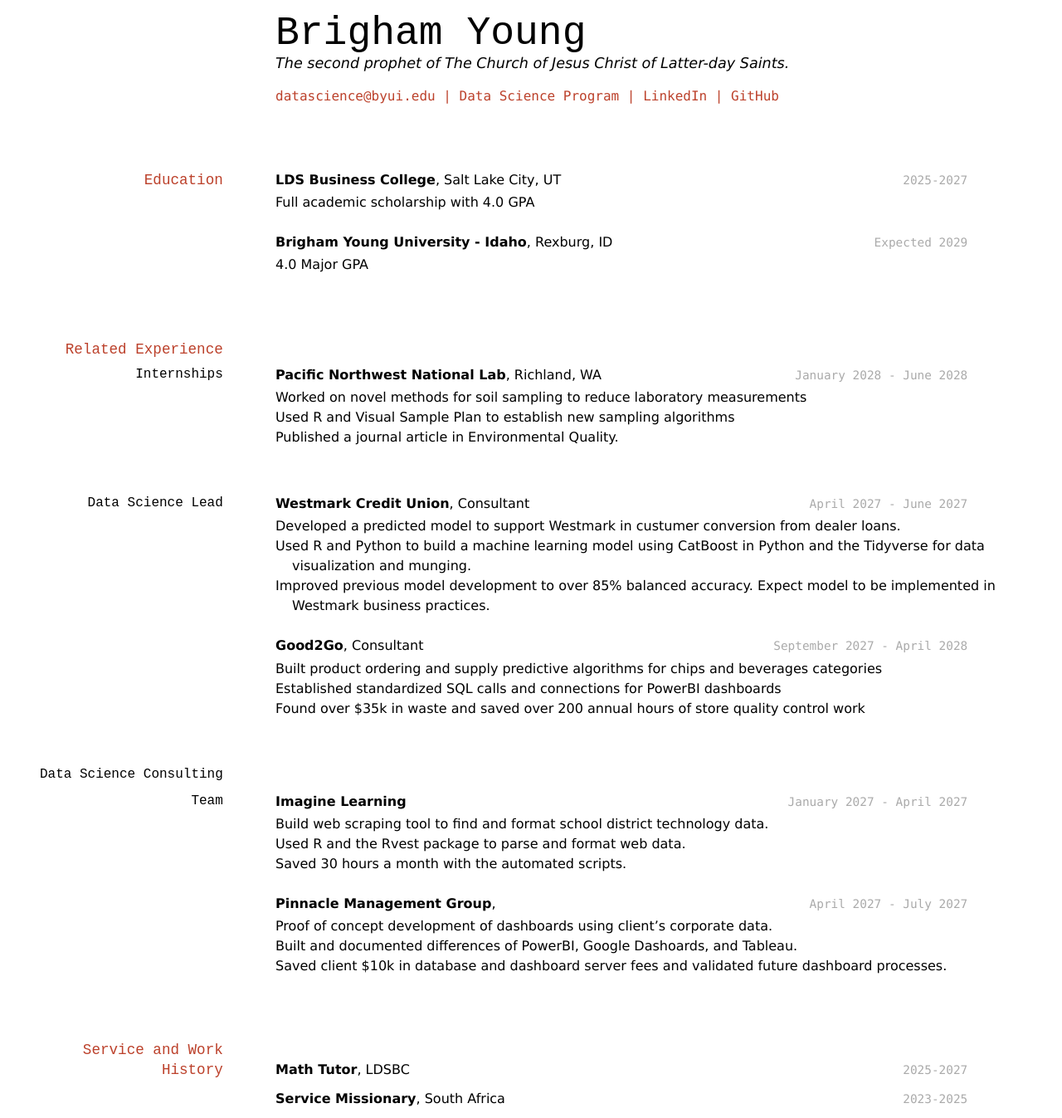
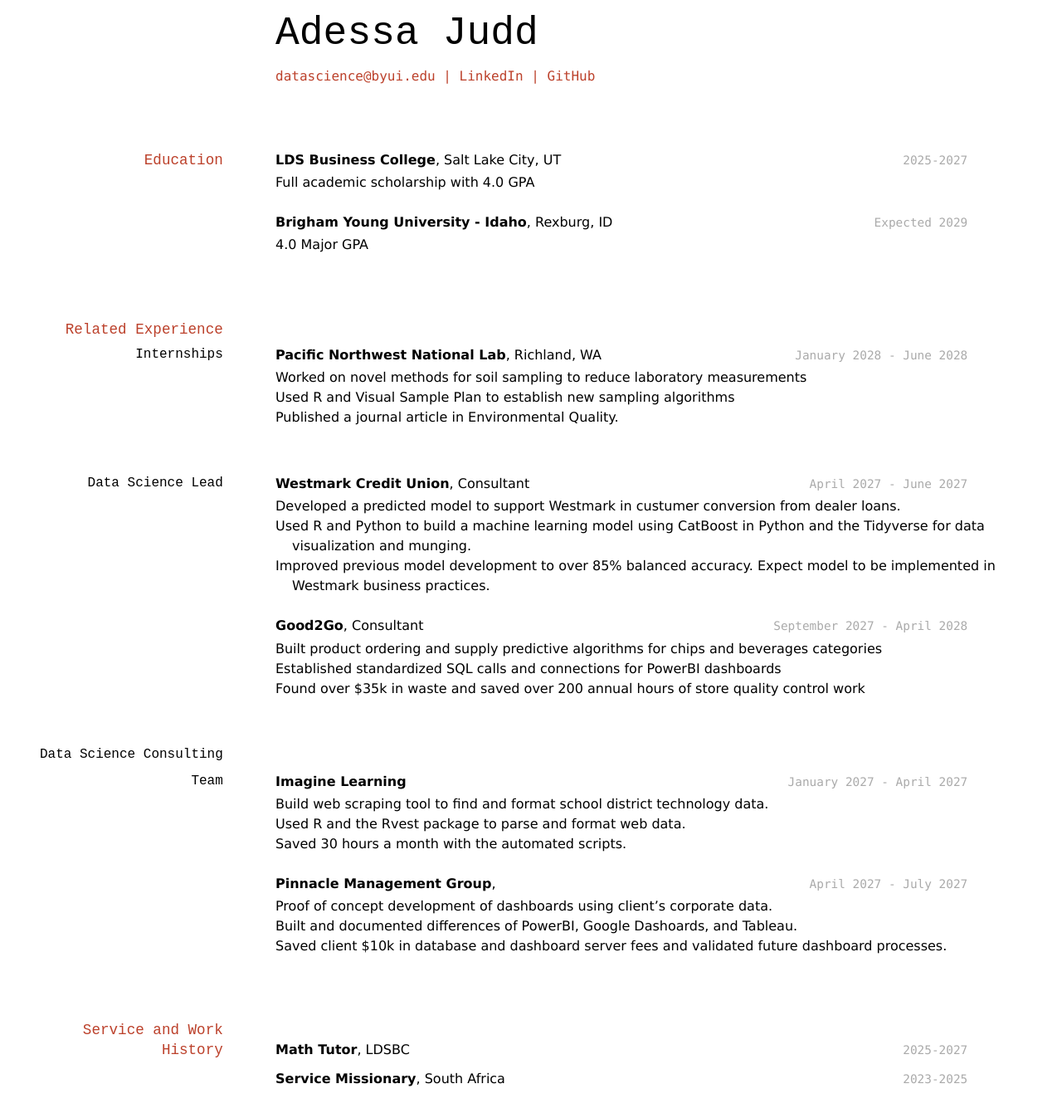
Before and after one commit to adessajudd/AdessaJuddResume, a Jekyll site: the page built from docs/index.md, in a window 1280 px wide. Shown: the whole page at 83% size. Built offline with Jekyll 4.4.1, drawn with Linux system fonts in a browser that asks for light colours; after the commit the page ends 1323 px from its top, so only the background shows below that.

Commit message:
name and links

```diff
--- a/docs/index.md
+++ b/docs/index.md
@@ -1,15 +1,14 @@
 ---
 layout: cv
-title: Brigham Young's Resume
+title: Adessa Judd's Resume
 ---
-# Brigham Young
-The second prophet of The Church of Jesus Christ of Latter-day Saints.
+# Adessa Judd
+
 
 <div id="webaddress">
-<a href="datascience@byui.edu">datascience@byui.edu</a>
-| <a href="https://byuidatascience.github.io/development.html">Data Science Program</a>
-| <a href="https://www.linkedin.com/groups/13537407/">LinkedIn</a>
-| <a href="https://github.com/byuids-resumes">GitHub</a>
+<a href="jud19007@byui.edu">datascience@byui.edu</a>
+| <a href="https://www.linkedin.com/in/adessajudd/">LinkedIn</a>
+| <a href="https://github.com/adessajudd">GitHub</a>
 </div>
 
 <!-- https://www.monique.tech/the-art-of-markdown -->
```
